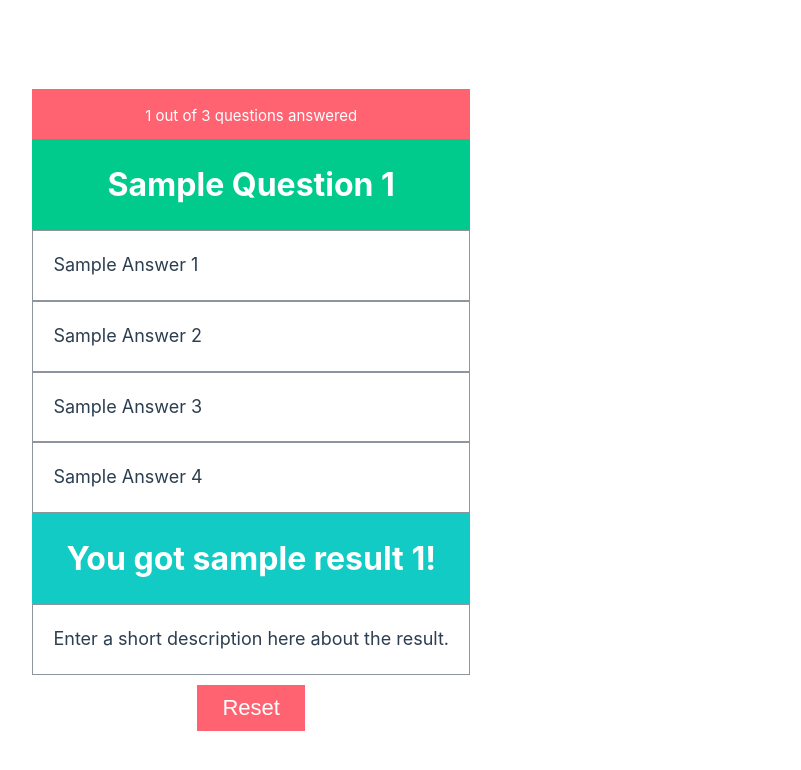
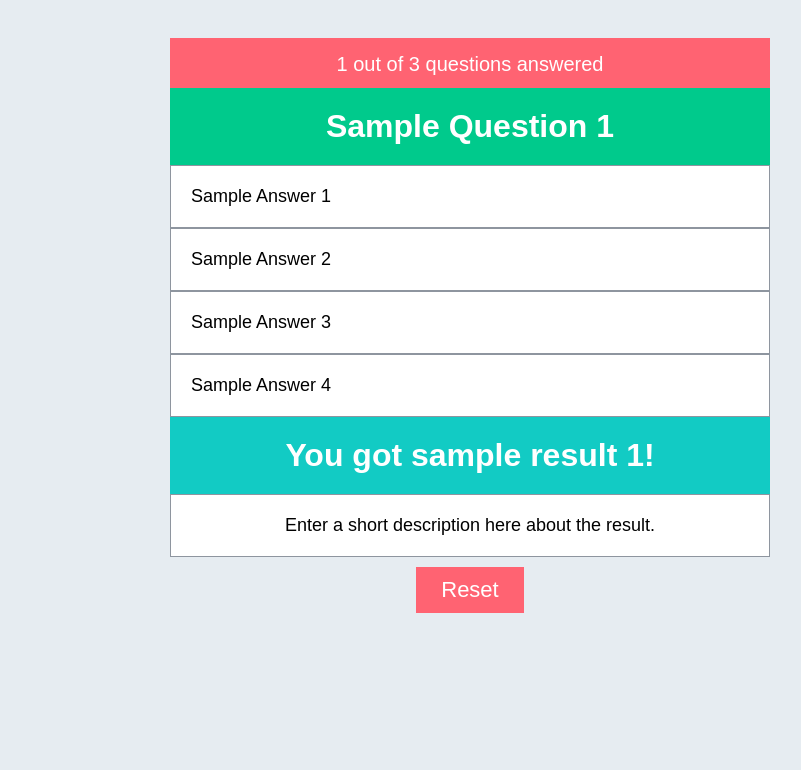
Before and after one commit to Ancientshield/vue_quiz, a Vue app: page / in a window 1280 px wide. Shown: the top 770 px of the page, without its empty margins (170-971 px from the left). Built offline with nearby package versions, Linux system fonts and the light colour scheme.

Commit message:
remove not use css

```diff
--- a/src/assets/base.css
+++ /dev/null
@@ -1,74 +0,0 @@
-/* color palette from <https://github.com/vuejs/theme> */
-:root {
-  --vt-c-white: #ffffff;
-  --vt-c-white-soft: #f8f8f8;
-  --vt-c-white-mute: #f2f2f2;
-
-  --vt-c-black: #181818;
-  --vt-c-black-soft: #222222;
-  --vt-c-black-mute: #282828;
-
-  --vt-c-indigo: #2c3e50;
-
-  --vt-c-divider-light-1: rgba(60, 60, 60, 0.29);
-  --vt-c-divider-light-2: rgba(60, 60, 60, 0.12);
-  --vt-c-divider-dark-1: rgba(84, 84, 84, 0.65);
-  --vt-c-divider-dark-2: rgba(84, 84, 84, 0.48);
-
-  --vt-c-text-light-1: var(--vt-c-indigo);
-  --vt-c-text-light-2: rgba(60, 60, 60, 0.66);
-  --vt-c-text-dark-1: var(--vt-c-white);
-  --vt-c-text-dark-2: rgba(235, 235, 235, 0.64);
-}
-
-/* semantic color variables for this project */
-:root {
-  --color-background: var(--vt-c-white);
-  --color-background-soft: var(--vt-c-white-soft);
-  --color-background-mute: var(--vt-c-white-mute);
-
-  --color-border: var(--vt-c-divider-light-2);
-  --color-border-hover: var(--vt-c-divider-light-1);
-
-  --color-heading: var(--vt-c-text-light-1);
-  --color-text: var(--vt-c-text-light-1);
-
-  --section-gap: 160px;
-}
-
-@media (prefers-color-scheme: dark) {
-  :root {
-    --color-background: var(--vt-c-black);
-    --color-background-soft: var(--vt-c-black-soft);
-    --color-background-mute: var(--vt-c-black-mute);
-
-    --color-border: var(--vt-c-divider-dark-2);
-    --color-border-hover: var(--vt-c-divider-dark-1);
-
-    --color-heading: var(--vt-c-text-dark-1);
-    --color-text: var(--vt-c-text-dark-2);
-  }
-}
-
-*,
-*::before,
-*::after {
-  box-sizing: border-box;
-  margin: 0;
-  position: relative;
-  font-weight: normal;
-}
-
-body {
-  min-height: 100vh;
-  color: var(--color-text);
-  background: var(--color-background);
-  transition: color 0.5s, background-color 0.5s;
-  line-height: 1.6;
-  font-family: Inter, -apple-system, BlinkMacSystemFont, 'Segoe UI', Roboto, Oxygen, Ubuntu,
-    Cantarell, 'Fira Sans', 'Droid Sans', 'Helvetica Neue', sans-serif;
-  font-size: 15px;
-  text-rendering: optimizeLegibility;
-  -webkit-font-smoothing: antialiased;
-  -moz-osx-font-smoothing: grayscale;
-}
--- a/src/assets/main.css
+++ /dev/null
@@ -1,35 +0,0 @@
-@import './base.css';
-
-#app {
-  max-width: 1280px;
-  margin: 0 auto;
-  padding: 2rem;
-
-  font-weight: normal;
-}
-
-a,
-.green {
-  text-decoration: none;
-  color: hsla(160, 100%, 37%, 1);
-  transition: 0.4s;
-}
-
-@media (hover: hover) {
-  a:hover {
-    background-color: hsla(160, 100%, 37%, 0.2);
-  }
-}
-
-@media (min-width: 1024px) {
-  body {
-    display: flex;
-    place-items: center;
-  }
-
-  #app {
-    display: grid;
-    grid-template-columns: 1fr 1fr;
-    padding: 0 2rem;
-  }
-}
```
Also changed, not shown: src/main.js (+3 -5 lines), src/assets/logo.svg (deleted).
